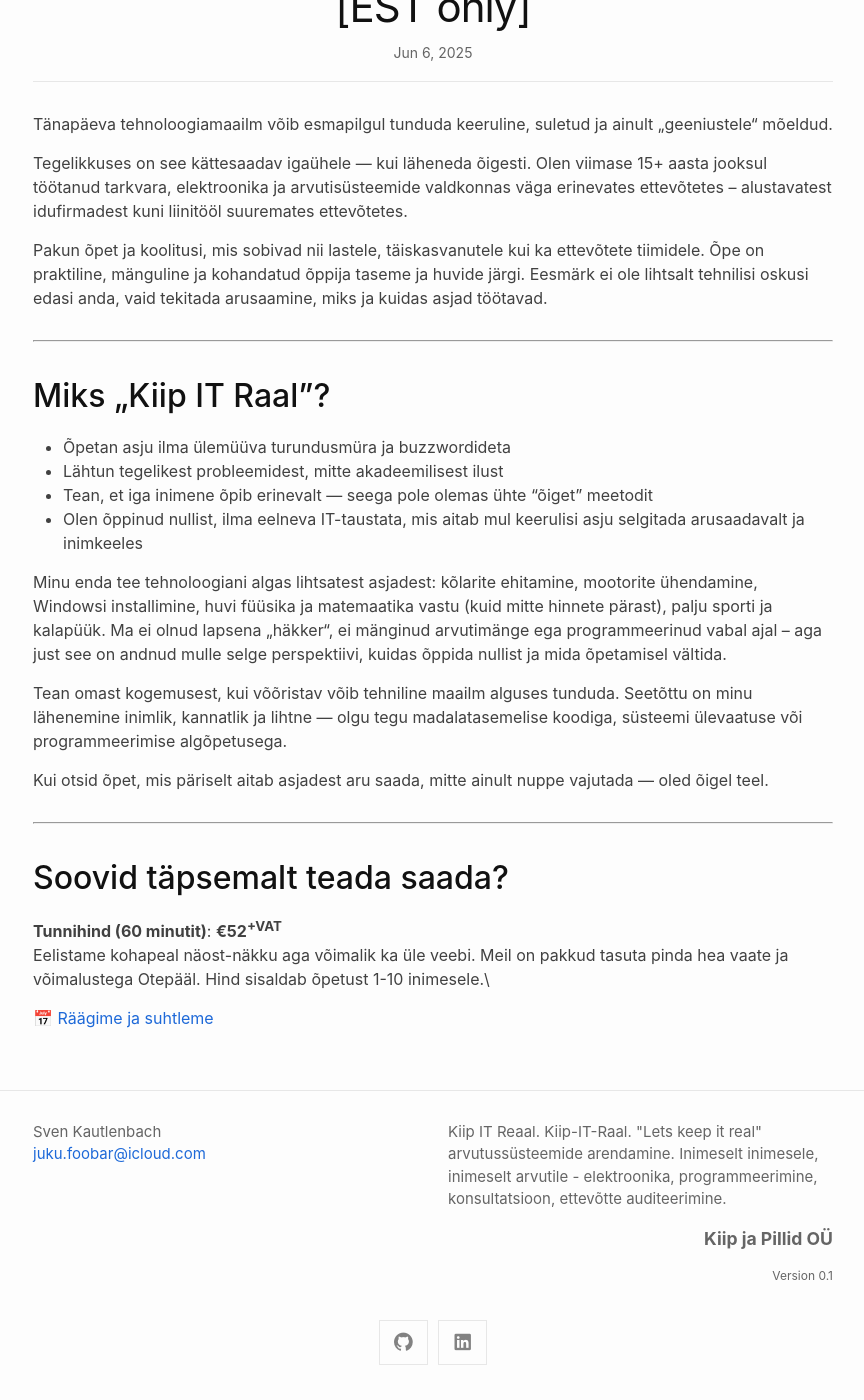
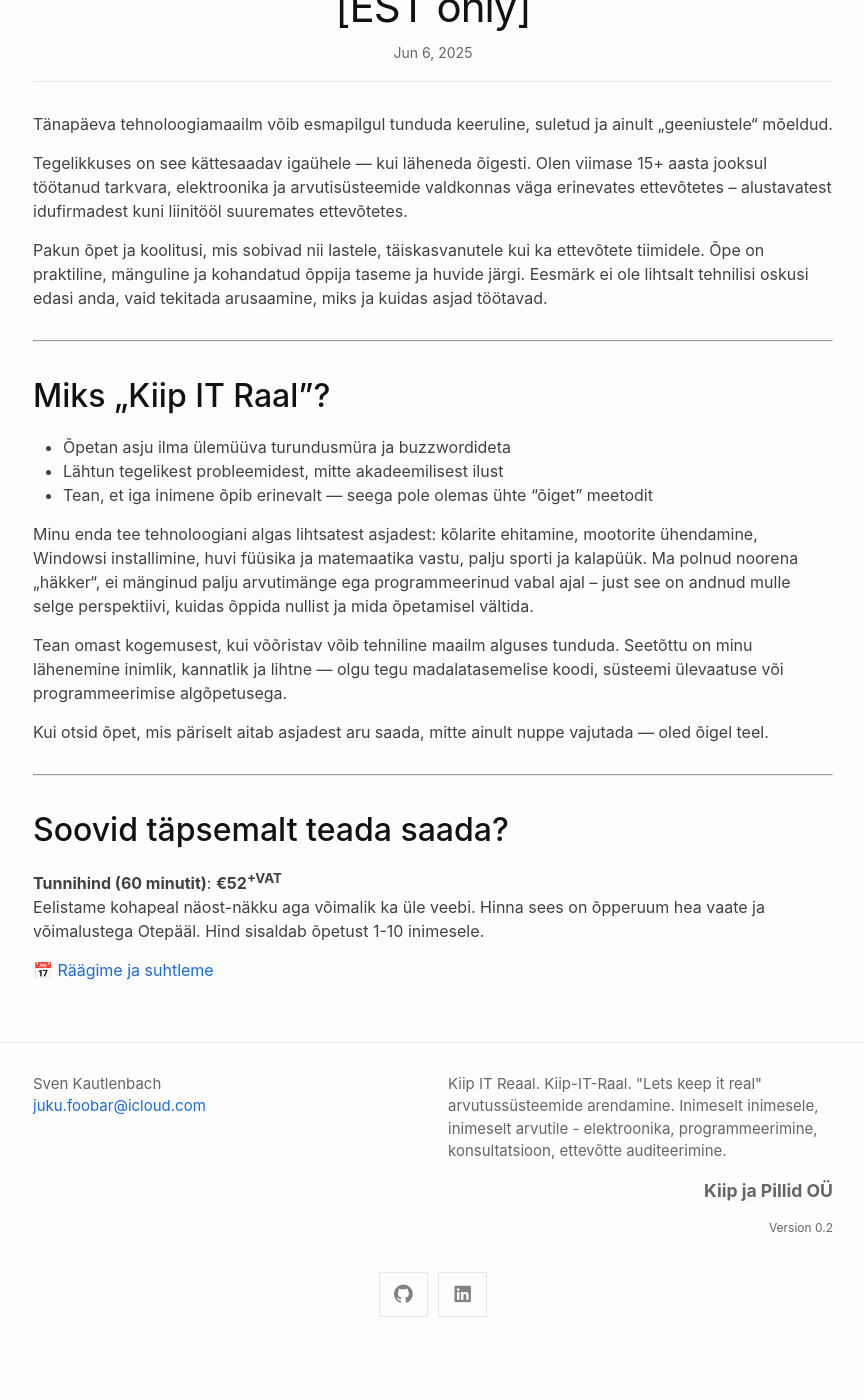
Before and after one commit to kptr-juku/kiip-it-reaal, a Jekyll site: the page built from _posts/2025-06-06-classes.md, in a window 1280 px wide and 1400 px high, scrolled down 157 px. Shown: the whole window, without its empty margins (207-1071 px from the left). Built offline with Jekyll 4.4.1, drawn with Linux system fonts in a browser that asks for light colours; after the commit the page ends 1509 px from its top, so only the background shows below that.

Commit message:
Teaching classes minor refactor. Dev works post defined.

```diff
--- a/_config.yml
+++ b/_config.yml
@@ -13,7 +13,7 @@ description: |
   Inimeselt inimesele, inimeselt arvutile - elektroonika, programmeerimine,
   konsultatsioon, ettevõtte auditeerimine.
 
-version: "0.1"
+version: "0.2"
 
 
 # Build settings
--- a/_posts/2025-06-06-classes.md
+++ b/_posts/2025-06-06-classes.md
@@ -17,11 +17,10 @@ Pakun õpet ja koolitusi, mis sobivad nii lastele, täiskasvanutele kui ka ettev
 - Õpetan asju ilma ülemüüva turundusmüra ja buzzwordideta
 - Lähtun tegelikest probleemidest, mitte akadeemilisest ilust
 - Tean, et iga inimene õpib erinevalt — seega pole olemas ühte "õiget" meetodit
-- Olen õppinud nullist, ilma eelneva IT-taustata, mis aitab mul keerulisi asju selgitada arusaadavalt ja inimkeeles
 
-Minu enda tee tehnoloogiani algas lihtsatest asjadest: kõlarite ehitamine, mootorite ühendamine, Windowsi installimine, huvi füüsika ja matemaatika vastu (kuid mitte hinnete pärast), palju sporti ja kalapüük. Ma ei olnud lapsena „häkker“, ei mänginud arvutimänge ega programmeerinud vabal ajal – aga just see on andnud mulle selge perspektiivi, kuidas õppida nullist ja mida õpetamisel vältida.
+Minu enda tee tehnoloogiani algas lihtsatest asjadest: kõlarite ehitamine, mootorite ühendamine, Windowsi installimine, huvi füüsika ja matemaatika vastu, palju sporti ja kalapüük. Ma polnud noorena „häkker“, ei mänginud palju arvutimänge ega programmeerinud vabal ajal – just see on andnud mulle selge perspektiivi, kuidas õppida nullist ja mida õpetamisel vältida.
 
-Tean omast kogemusest, kui võõristav võib tehniline maailm alguses tunduda. Seetõttu on minu lähenemine inimlik, kannatlik ja lihtne — olgu tegu madalatasemelise koodiga, süsteemi ülevaatuse või programmeerimise algõpetusega.
+Tean omast kogemusest, kui võõristav võib tehniline maailm alguses tunduda. Seetõttu on minu lähenemine inimlik, kannatlik ja lihtne — olgu tegu madalatasemelise koodi, süsteemi ülevaatuse või programmeerimise algõpetusega.
 
 Kui otsid õpet, mis päriselt aitab asjadest aru saada, mitte ainult nuppe vajutada — oled õigel teel.
 
@@ -30,7 +29,7 @@ Kui otsid õpet, mis päriselt aitab asjadest aru saada, mitte ainult nuppe vaju
 ## Soovid täpsemalt teada saada?
 
 **Tunnihind (60 minutit)**: **€52<sup>+VAT</sup>**\
-Eelistame kohapeal näost-näkku aga võimalik ka üle veebi. Meil on pakkud tasuta pinda hea vaate ja võimalustega Otepääl.
-Hind sisaldab õpetust 1-10 inimesele.\
+Eelistame kohapeal näost-näkku aga võimalik ka üle veebi. Hinna sees on õpperuum hea vaate ja võimalustega Otepääl.
+Hind sisaldab õpetust 1-10 inimesele.
 
 [📅 Räägime ja suhtleme](mailto:juku.foobar@icloud.com)
```
Also changed, not shown: _posts/2025-06-06-dev-works.md (added, +42 -0 lines), about.md (+3 -3 lines).
